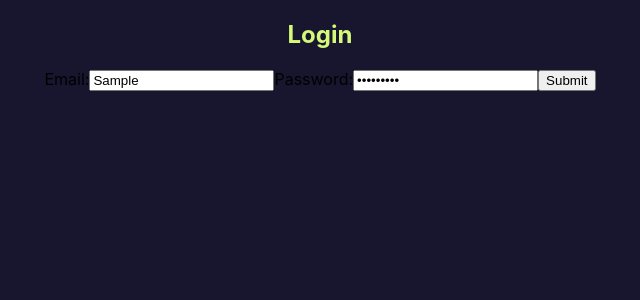
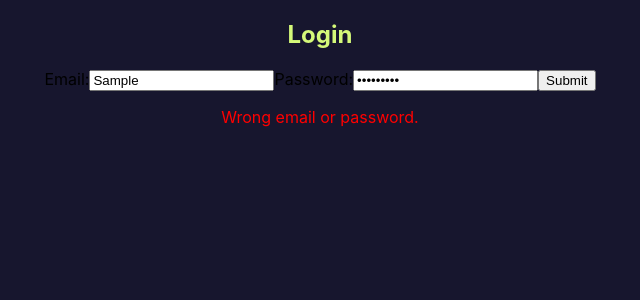
Before and after one commit to CodecoolGlobal/el-proyecte-grande-sprint-1-java-annasomos, a React (Create React App) app in the folder frontend/mytreat/: page /login in a window 1280 px wide. Both pictures are taken after typing "Sample", "Sample123" into the empty fields and a click on the button "Submit". Shown: the top 300 px of the page, without its empty margins (320-960 px from the left). Built offline with nearby package versions, Linux system fonts and the light colour scheme; data requests are answered from the project's data file.

Commit message:
add error message: wrong username or password

```diff
--- a/frontend/mytreat/src/LogIn.js
+++ b/frontend/mytreat/src/LogIn.js
@@ -8,6 +8,7 @@ const LogIn = () => {
   const [users, setUsers] = useState([]);
   const [email, setEmail] = useState("");
   const [password, setPassword] = useState("");
+  const [hasUser, setHasUser] = useState(null);
   const navigate = useNavigate();
 
   useEffect(() => {
@@ -33,10 +34,12 @@ const LogIn = () => {
     e.preventDefault();
     users.map((user) => {
       if (user.email === email && user.password === password) {
+        setHasUser(true);
         setEmail("");
         setPassword("");
-        localStorage.setItem("currentUser", JSON.stringify(user));
         navigate("/");
+      }else{
+        setHasUser(false);
       }
     });
   };
@@ -63,6 +66,10 @@ const LogIn = () => {
         />
         <button type="submit">Submit</button>
       </form>
+      {hasUser === false ?
+        <p style={{color: "red"}}>Wrong email or password.</p>
+          :
+          ""}
     </>
   );
 };
```
